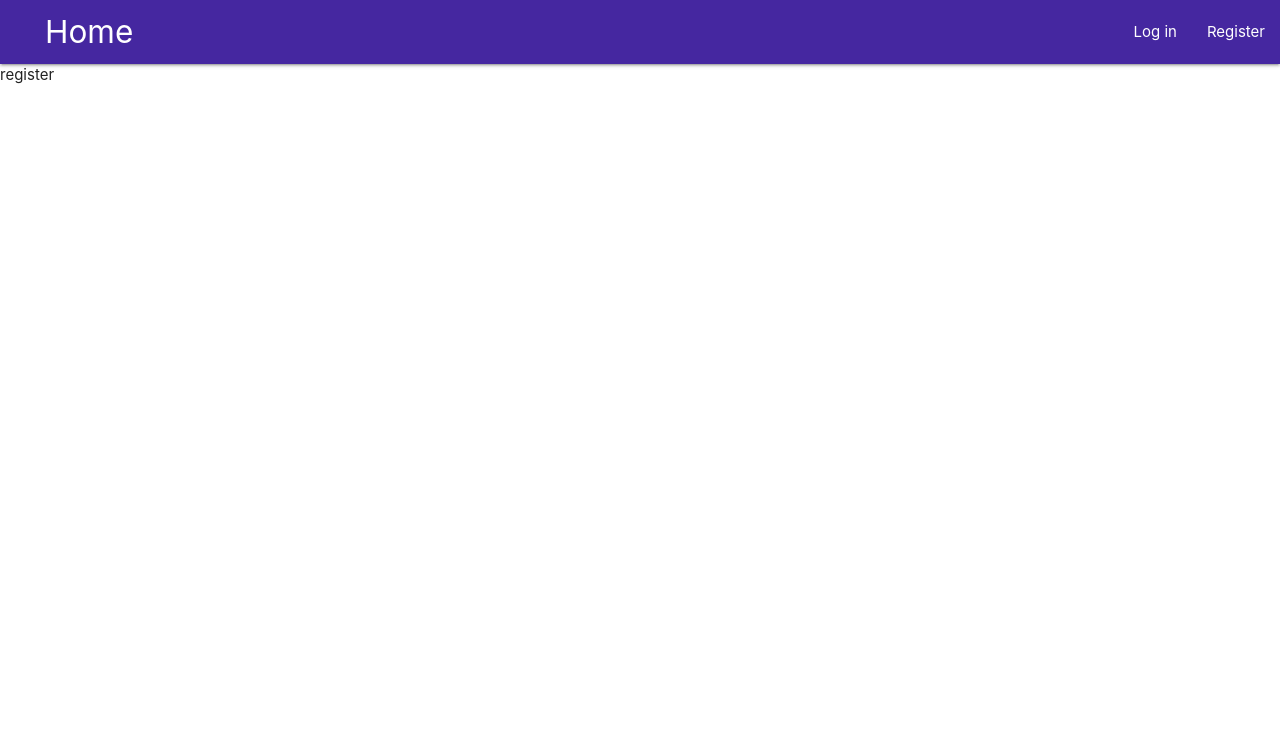
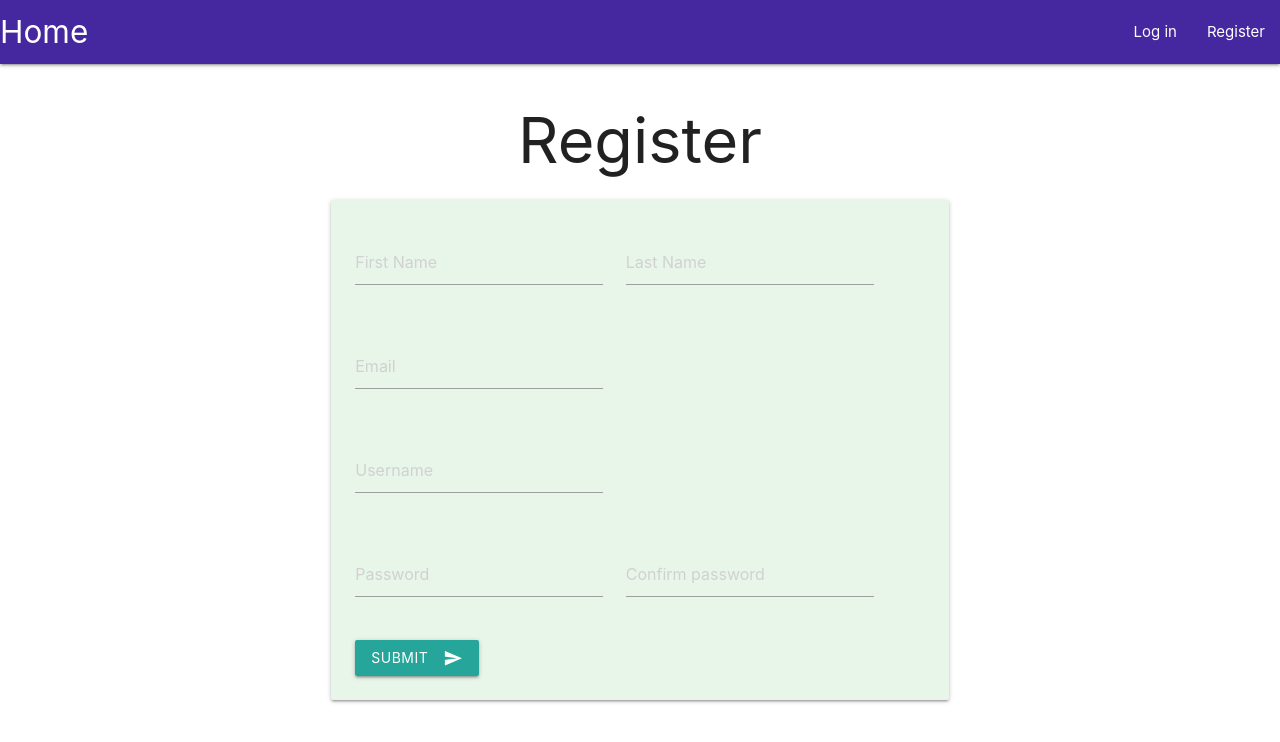
Before and after one commit to rarress/brollo, a React (Create React App) app in the folder client/: page /register in a window 1280 px wide. Shown: the top 742 px of the page. Built offline with nearby package versions, Linux system fonts and the light colour scheme.

Commit message:
add login (need modularization)

```diff
--- a/client/src/components/App.css
+++ b/client/src/components/App.css
@@ -1,3 +1,8 @@
 .App {
   text-align: center;
 }
+
+/*
+#home {
+  margin-left: 3rem;
+} */
--- a/client/src/components/Home/Home.js
+++ b/client/src/components/Home/Home.js
@@ -1,5 +1,4 @@
 import React from 'react'
-import { Link } from 'react-router-dom'
 
 const Home = () => {
   return (
--- a/client/src/components/Login/Login.js
+++ b/client/src/components/Login/Login.js
@@ -1,15 +1,9 @@
 import React from 'react'
-import { Link } from 'react-router-dom'
 
 const Login = () => {
   return (
   <div >
-    login
-    <Link to={'./'}>
-      <button variant="raised">
-          Go back
-      </button>
-    </Link>
+    Login todo
   </div>
   )
 }
--- a/client/src/components/Register/Register.js
+++ b/client/src/components/Register/Register.js
@@ -1,11 +1,77 @@
-import React from 'react'
-import { Link } from 'react-router-dom'
+import React, {useState} from 'react'
+import { Col, Row, CardPanel, TextInput, Button, Icon} from 'react-materialize'
 
 const Register = () => {
+  const [data, setData] = useState({})
+
+  const onSubmit = () => {
+    const requiredField = ["First Name", "Last Name", "Email", "Username", "Password", "Confirm password"]
+    const keys = Object.keys(data)
+
+    // Check if all field are present
+    for (let i in requiredField)
+      if (!keys.includes(requiredField[i]))
+        return
+
+    // Check if valid email
+    if (!data["Email"].includes("@"))
+      return
+
+    const upperChar = /[A-Z]/g
+    const lowerChar = /[a-z]/g
+    const digit = /[0-9]/g
+    const minLength = 8
+    if (!data["Password"].match(upperChar))
+      return
+    if (!data["Password"].match(lowerChar))
+      return
+    if (!data["Password"].match(digit))
+      return
+    if (data["Password"].length < minLength)
+      return
+
+    // Check if password are the same
+    if (data["Password"] !== data["Confirm password"])
+      return
+
+    console.log("all done")
+      //toodo trimite datele la server+update la pagina
+  }
+
+  const textInputHandler = (e) => {
+    const new_data = {}
+    new_data[e.target.placeholder] = e.target.value
+    setData(prev => { return {...prev, ...new_data} } )
+  }
+
   return (
-  <div >
-    register
-  </div>
+  <Row>
+    <Col className="col s6 offset-s3">
+      <h1 className="center-align"> Register </h1>
+      <CardPanel className="green lighten-5">
+        <Row>
+          <TextInput placeholder="First Name" id="TextInput-4" onChange={textInputHandler}/>
+          <TextInput placeholder="Last Name" id="TextInput-4" onChange={textInputHandler}/>
+        </Row>
+        <Row>
+          <TextInput placeholder="Email" email={true} id="TextInput-4" onChange={textInputHandler}/>
+        </Row>
+        <Row>
+          <TextInput placeholder="Username" id="TextInput-4" onChange={textInputHandler}/>
+        </Row>
+        <Row>
+          <TextInput placeholder="Password" password={true} id="TextInput-4" onChange={textInputHandler}/>
+          <TextInput placeholder="Confirm password" password={true} id="TextInput-4" onChange={textInputHandler}/>
+        </Row>
+        <Button onClick={onSubmit} node="button" type="submit" waves="light" >
+          Submit
+          <Icon right>
+            send
+          </Icon>
+        </Button>
+      </CardPanel>
+    </Col>
+  </Row>
   )
 }
 
--- a/client/src/components/Topnav.css
+++ /dev/null
@@ -1,19 +0,0 @@
-.tabs .indicator {
-    background-color: pink;
-  }
-
-.tabs .tab a.active {
-    color: white;
-}
-
-.tabs .tab a:hover {
-    color: pink;
-}
-
-.tabs .tab a {
-    color: white;
-}
-
-#home {
-    margin-left: 3rem;
-}
--- a/client/src/components/Topnav.js
+++ b/client/src/components/Topnav.js
@@ -1,25 +1,7 @@
 import React from 'react'
-import { useHistory } from "react-router-dom";
-import { Navbar, NavItem, Tabs, Tab } from 'react-materialize'
-import './Topnav.css'
+import { Navbar, NavItem} from 'react-materialize'
 
 const Home = () => {
-    let history = useHistory()
-
-    const changeHandler = (e) => {
-       const tabName = e.target.text
-       switch (tabName){
-            case 'Log in':
-                history.push('/login')
-                break
-            case 'Register':
-                history.push('/register')
-                break
-            default:
-                history.push('/')
-       }
-    }
-
     return(
     <Navbar className='deep-purple darken-3' alignLinks="right" brand={<a id="home" href="/"> Home </a>}>
         <NavItem href="/login">
@@ -29,11 +11,6 @@ const Home = () => {
             Register
         </NavItem>
     </Navbar>
-    // <Tabs className='deep-purple darken-3' onChange={changeHandler}>
-    //     <Tab title='Home'/>
-    //     <Tab title='Log in'/>
-    //     <Tab title='Register'/>
-    // </Tabs>
     )
 }
 
```
Also changed, not shown: client/src/components/App.js (line endings or trailing spaces).
